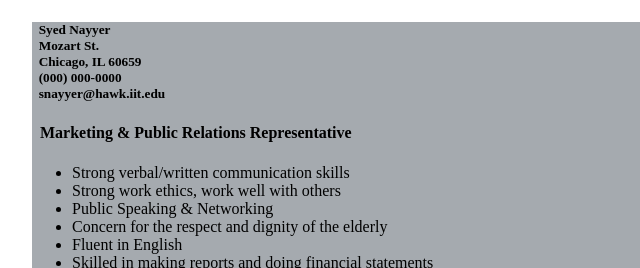
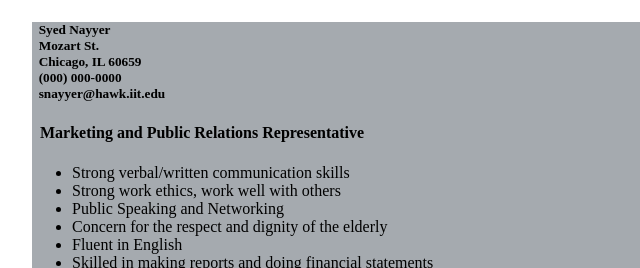
Before and after one commit to snayyer/ITMD-361-Spring-2017, a plain HTML site: page Resume.html in a window 1280 px wide. Shown: the top 268 px of the page, 258-898 px from the left. Drawn offline with Linux system fonts and the light colour scheme.

Commit message:
Update Resume.html

```diff
--- a/Resume.html
+++ b/Resume.html
@@ -15,12 +15,12 @@
     &nbsp; (000) 000-0000<br>
     &nbsp; snayyer@hawk.iit.edu</h5>
 
-    <h4>&nbsp; Marketing & Public Relations Representative</h4>
+    <h4>&nbsp; Marketing and Public Relations Representative</h4>
 
 	<ul>
 	<li>Strong verbal/written communication skills</li>
 	<li>Strong work ethics, work well with others</li>
-	<li>Public Speaking & Networking</li>
+	<li>Public Speaking and Networking</li>
 	<li>Concern for the respect and dignity of the elderly</li>
 	<li>Fluent in English</li>
 	<li>Skilled in making reports and doing financial statements</li>
```
